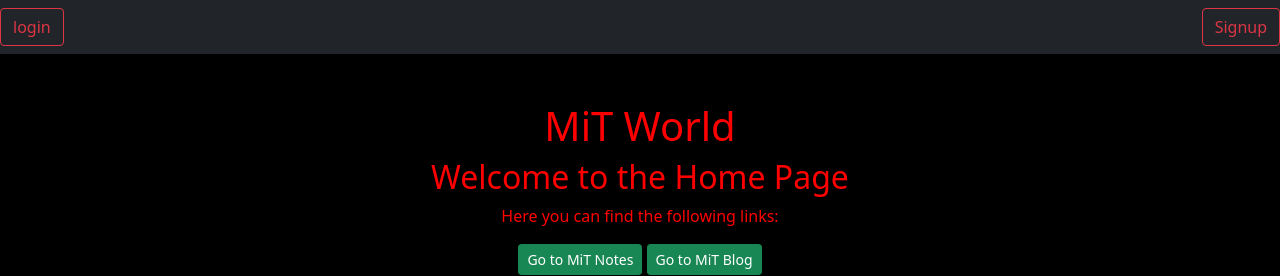
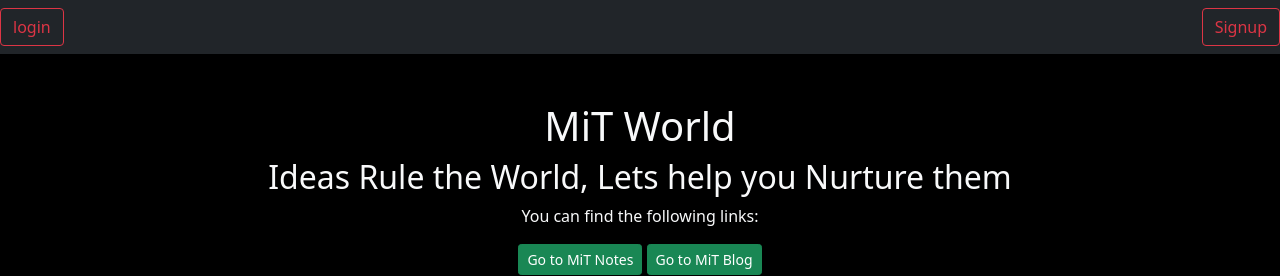
Before and after one commit to Evar12/Portfolio-Project, a Django app: page / in a window 1280 px wide. Shown: the top 276 px of the page. Run offline with Django 5.2, Linux system fonts and the light colour scheme.

Commit message:
add logo image  and background

```diff
--- a/mit/home/templates/home/welcome.html
+++ b/mit/home/templates/home/welcome.html
@@ -5,12 +5,18 @@
 
     <div class="row">
         <div class="col">
-            <div class="home-holder text-center">
+            <div class="home-holder text-center text-light">
                 <h1 class="fa-3">MiT World</h1>
-                <h2>Welcome to the Home Page</h2>
-                <p>Here you can find the following links:</p>
+                <h2>Ideas Rule the World, Lets help you Nurture them</h2>
+                <p>You can find the following links:</p>
                 <a href="{% url 'my-notes'%}" class="btn btn-success btn-sm">Go to MiT Notes</a>
                 <a href="{% url 'my-notes'%}" class="btn btn-success btn-sm">Go to MiT Blog</a>
+            </div>
+            <div class=" row justify-content-center align-items-center my-1">
+
+                <!-- <img src="https://cdn.mitmh2024.com/_next/static/assets/public/b2ae3c886333e8fa.png" alt="MIT Logo" width="300"> -->
+                <img src="https://i.pinimg.com/originals/b7/82/cd/b782cd2a24cd177b2e7aaf8f7ffa3d44.gif" width="200" height="300" alt="MIT Logo">
+
             </div>
         </div>
     </div>
```
Also changed, not shown: mit/db.sqlite3.
